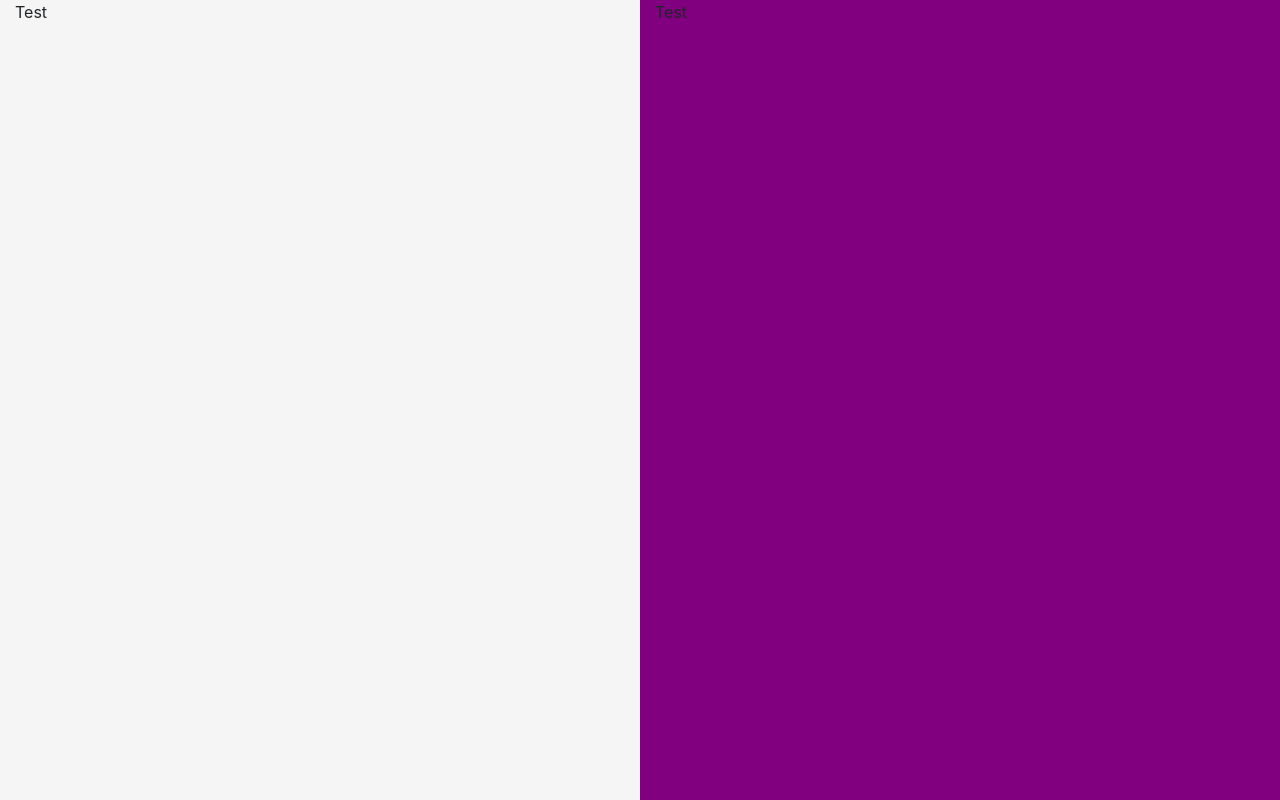
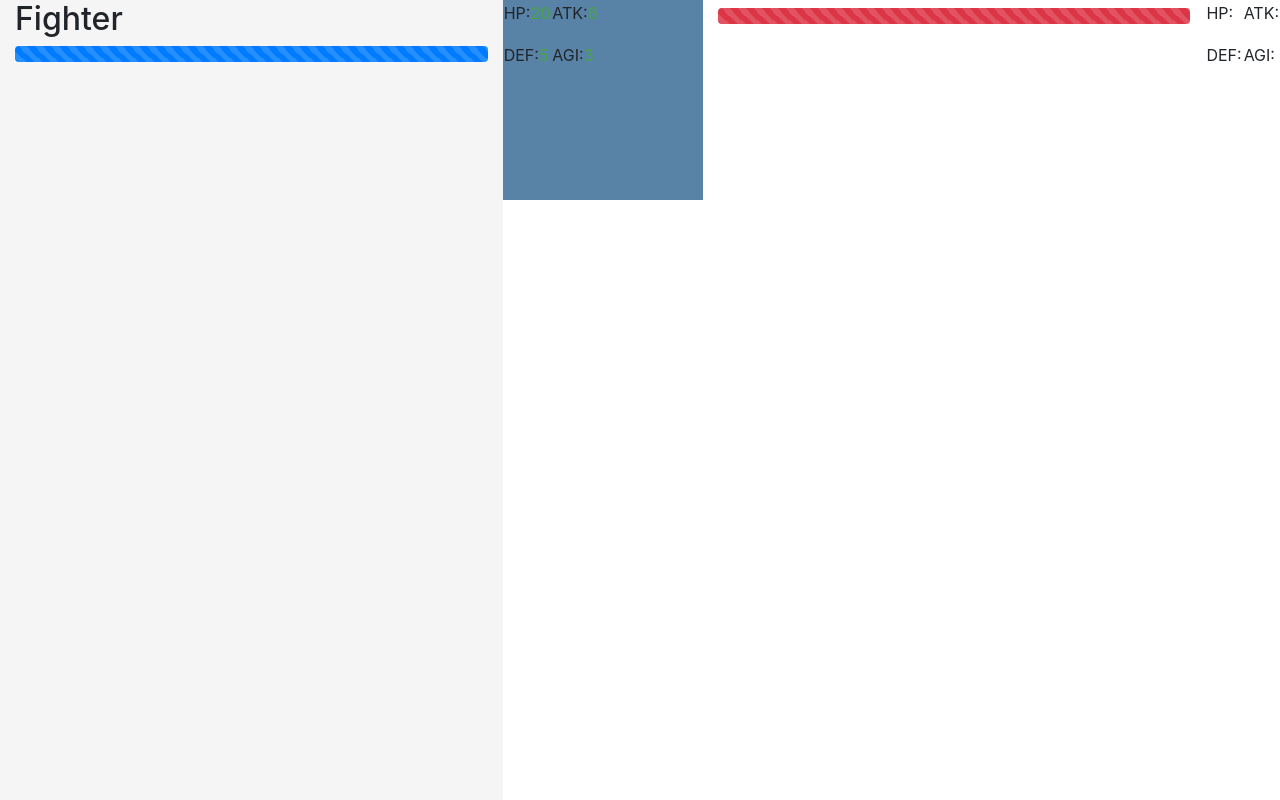
Before and after one commit to raidenandsolid/Terra-Coliseum, a plain HTML site: page index.html in a window 1280 px wide. Both pictures are taken after a click on the element "Fighter". Drawn offline with nearby package versions, Linux system fonts and the light colour scheme.

Commit message:
Add player stats and health bars.

```diff
--- a/assets/css/style.css
+++ b/assets/css/style.css
@@ -13,7 +13,7 @@ html, body {
 }
 
 #enemy {
-  background-color: purple;
+
   max-width: 100%;
   max-height: 100%;
 }
@@ -68,6 +68,16 @@ html, body {
     right: 0;
   }
 
+  #playerStats {
+    width: 200px;
+    height: 200px;
+    border: 0px;
+    background-color: #5882A6;
+  }
+
+.attributes > p > span {
+  color: #48A543;
+}
 #loader-wrapper {
     position: fixed;
     top: 0;
--- a/assets/js/game.js
+++ b/assets/js/game.js
@@ -50,12 +50,14 @@ let commonWeapons = [
    rarity: 'common',
    atk: 10,
    agi: 3,
-   crit: 1},
-  {name: 'Gladius',
-   rarity: 'common',
-   atk: 8,
-   agi: 7,
-   crit: 1}]
+   crit: 1
+ },
+ {name: 'Gladius',
+  rarity: 'common',
+  atk: 8,
+  agi: 7,
+  crit: 1
+}]
 
 let uncommonWeapons = [
      {name: 'Refined Longsword',
@@ -67,7 +69,8 @@ let uncommonWeapons = [
       rarity: 'uncommon',
       atk: 14,
       agi: 11,
-      crit: 3}]
+      crit: 3
+  }]
 
 /*Armor will be defined by the following criteria:
   1. Armor name
@@ -87,7 +90,8 @@ let commonArmor = [
    rarity: 'common',
    def: 3,
    mdef: 3,
-   mres: 1}]
+   mres: 1
+ }]
 
 /* Enemies will be defined by the follow criteria
    1. Name
@@ -123,7 +127,7 @@ let commonArmor = [
     def: 8,
     agi: 6,
     matk: 0},
-   {name: 'Golbin',
+   {name: 'Goblin',
     hp: 16,
     atk: 8,
     def: 6,
@@ -131,7 +135,7 @@ let commonArmor = [
     matk: 0}
  ]
 
-var player = {class: playerClass[0], weapon: commonWeapons[1]}
+var player = {}
 enemies = {monster: tutorialEnemies[0]}
 
 function main(){
@@ -158,20 +162,32 @@ function loadGame(){
 
 function selectCharacter(selection){
   this.select = selection;
+  var pClass = [];
   switch (this.select) {
+    case 'Fighter':
+      this.weapon = commonWeapons[0];
+      pClass = playerClass[0];
+      break;
     case 'Squire':
-      this.weapon = commonWeapons[0];
-      break;
-    case 'Fighter':
       this.weapon = commonWeapons[1];
+      pClass = playerClass[1];
       break;
     default:
       this.weapon = commonWeapons[0];
       break;
     }
-    player = {class: this.select, weapon: this.weapon}
+    let player = {class: pClass, weapon: this.weapon}
     $("#characterSelect").hide();
     $("#battle").show();
+    $("#player h2").html(player.class.name);
+    loadStats(player);
+}
+
+function loadStats(player){
+    $("#pHp span").html(player.class.hp);
+    $("#pAtk span").html(player.class.atk);
+    $("#pDef span").html(player.class.def);
+    $("#pAgi span").html(player.class.agi);
 }
 
 $(document).ready(main);
--- a/index.html
+++ b/index.html
@@ -25,10 +25,40 @@
       </div>
       <div id="battle" class="row">
         <div class="col" id="player">
-          Test
+          <h2></h2>
+          <div class="progress">
+            <div class="progress-bar progress-bar-striped progress-bar-animated" role="progressbar" aria-valuemin="0" aria-valuemax="100" style="width: 100%"></div>
+          </div>
+        </div>
+        <div class="col-xs-3" id="playerStats">
+          <table id="stats">
+            <tr>
+              <td class="attributes"><p id="pHp">HP:<span></span></p></td>
+              <td class="attributes"><p id="pAtk">ATK:<span></span></p></td>
+            </tr>
+            <tr>
+              <td class="attributes"><p id="pDef">DEF:<span></span></p></td>
+              <td class="attributes"><p id="pAgi">AGI:<span></span></p></td>
+            </tr>
+          </table>
         </div>
         <div class="col" id="enemy">
-          Test
+          <h2></h2>
+          <div class="progress">
+            <div class="progress-bar progress-bar-striped progress-bar-animated bg-danger" role="progressbar" aria-valuemin="0" aria-valuemax="100" style="width: 100%"></div>
+          </div>
+        </div>
+        <div class="col-xs-3" id="enemyStats">
+          <table id="stats">
+            <tr>
+              <td class="attributes"><p id="eHp">HP:<span></span></p></td>
+              <td class="attributes"><p id="eAtk">ATK:<span></span></p></td>
+            </tr>
+            <tr>
+              <td class="attributes"><p id="eDef">DEF:<span></span></p></td>
+              <td class="attributes"><p id="eAgi">AGI:<span></span></p></td>
+            </tr>
+          </table>
         </div>
       </div>
       <div id="loader-wrapper">
```
